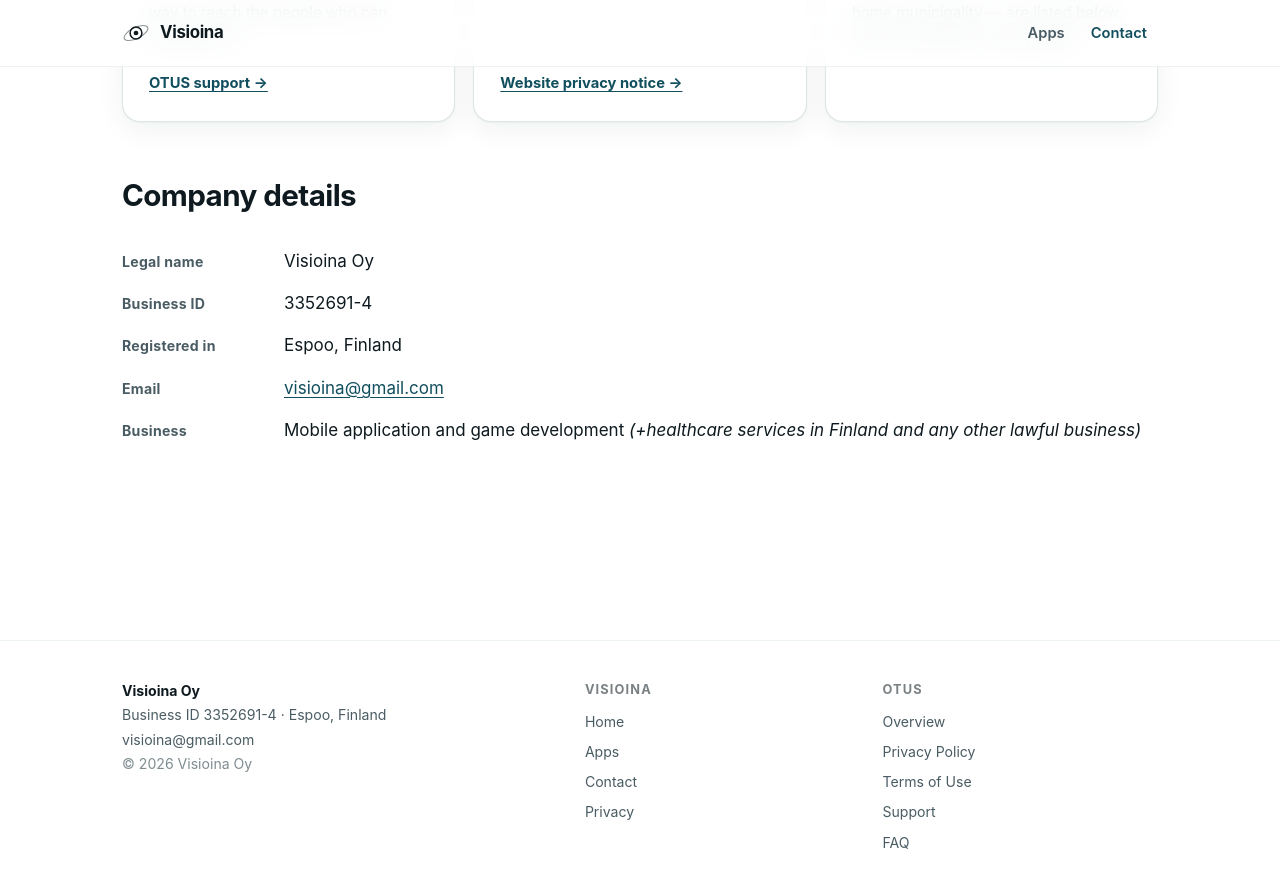
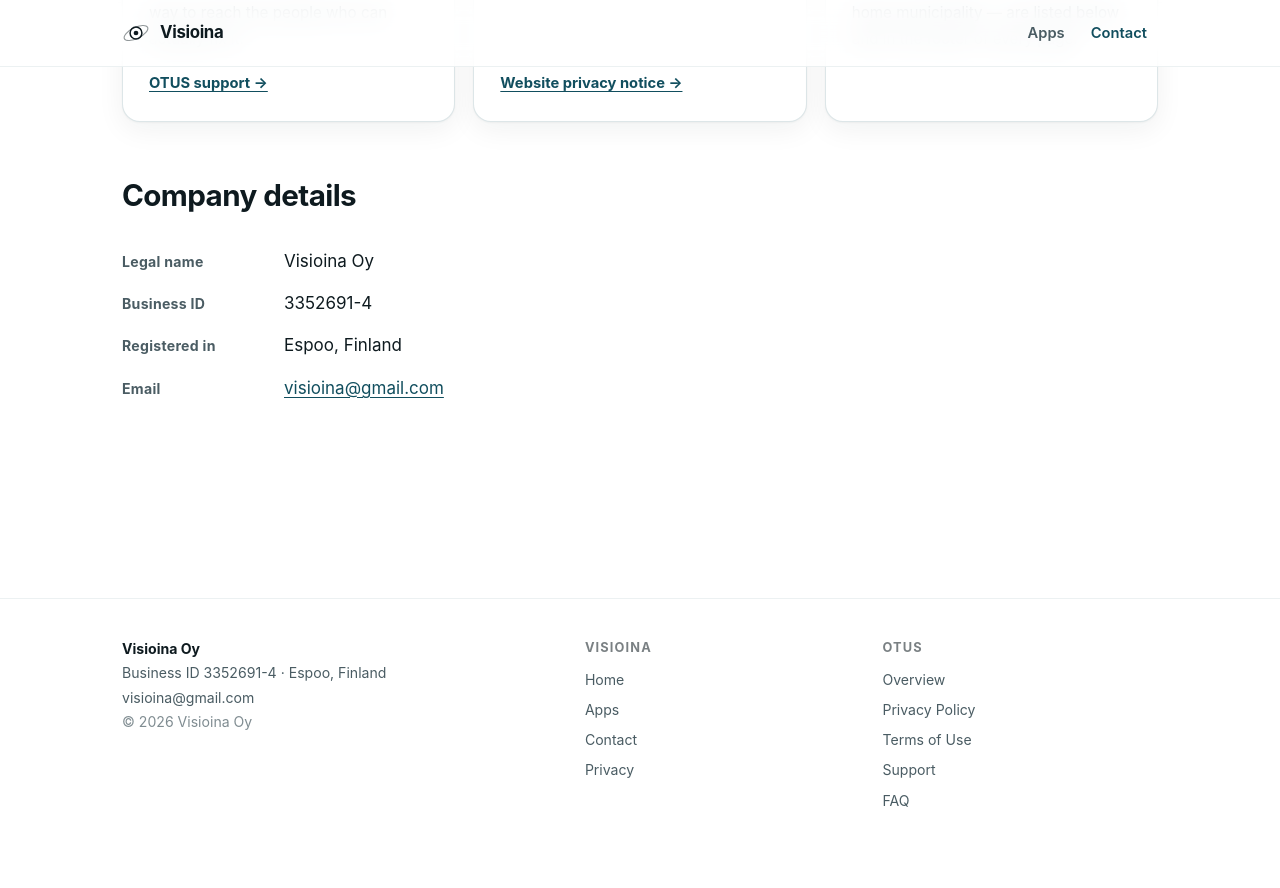
Before and after one commit to selinahti/visioinawebsite, a Jekyll site: the page built from contact.html, in a window 1280 px wide and 900 px high, scrolled down 628 px. Shown: the top 888 px of the window. Built offline with Jekyll 4.4.1, drawn with Linux system fonts in a browser that asks for light colours; after the commit the page ends 1486 px from its top, so only the background shows below that.

Commit message:
Update contact.html

```diff
--- a/contact.html
+++ b/contact.html
@@ -64,7 +64,6 @@ description: >-
       <div><span class="k">Business ID</span> <span>{{ site.company.business_id }}</span></div>
       <div><span class="k">Registered in</span> <span>{{ site.company.city }}, {{ site.company.country }}</span></div>
       <div><span class="k">Email</span> <span><a href="mailto:{{ site.company.email }}">{{ site.company.email }}</a></span></div>
-      <div><span class="k">Business</span> <span>Mobile application and game development <em>(+healthcare services in Finland and any other lawful business)</em></span></div>
     </div>
   </div>
 </section>
```
